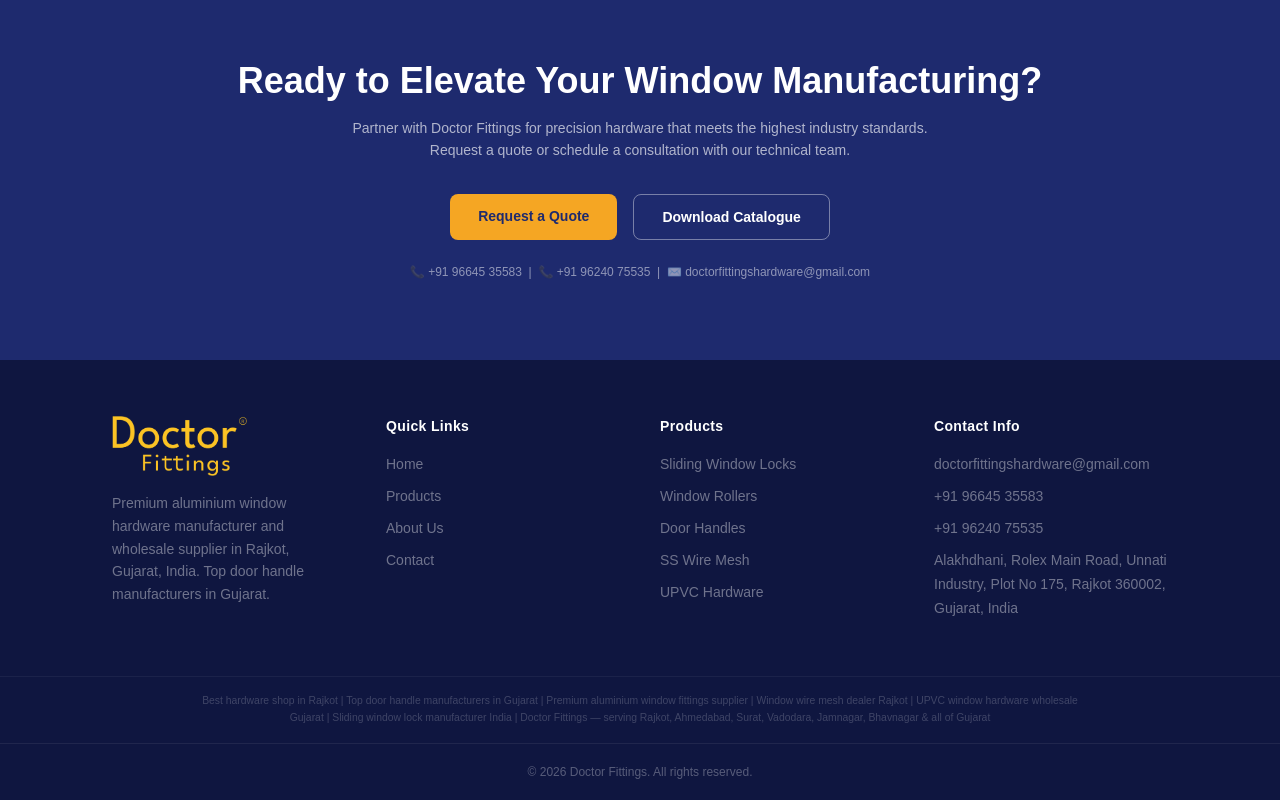
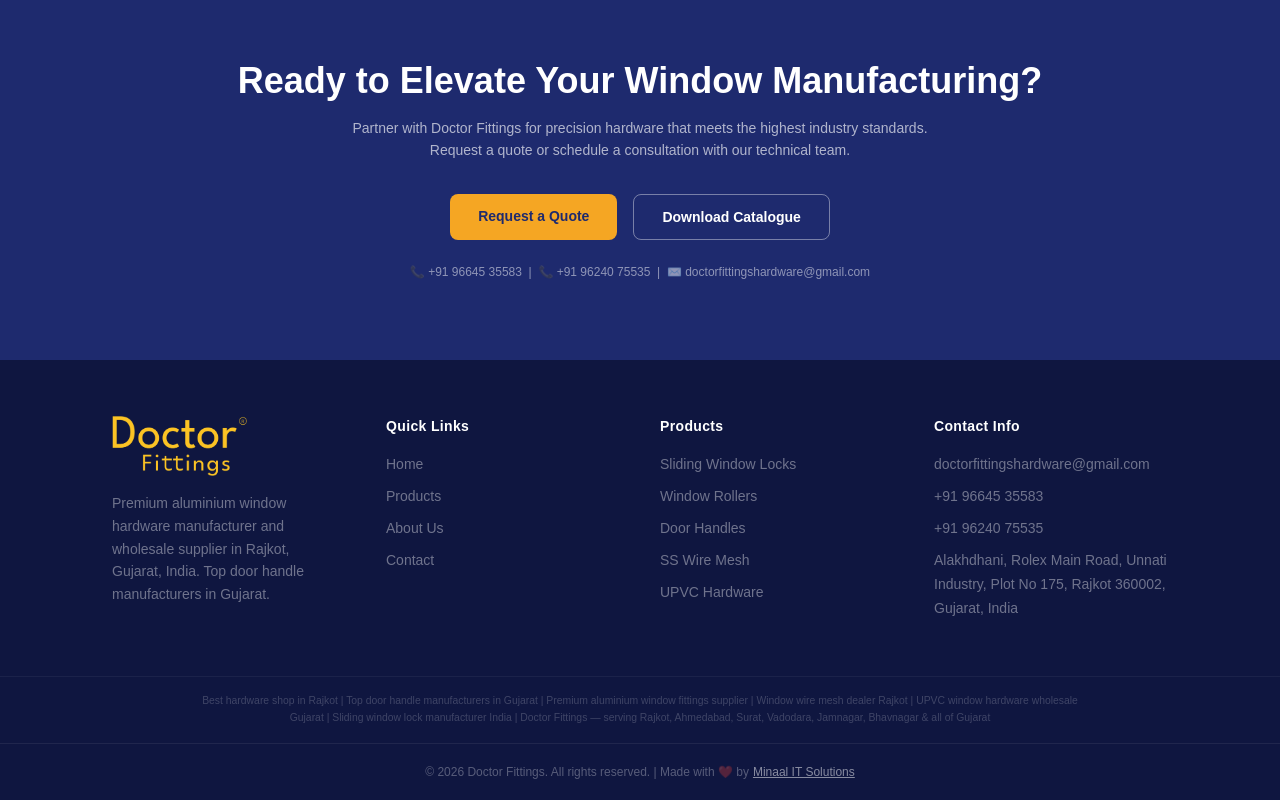
Before and after one commit to akshkalyani/doctor-fittings, a React (Vite) app in the folder doctor-fittings/: page / in a window 1280 px wide. Shown: the part 5083-5883 px from the top of the page. Built offline with nearby package versions, Linux system fonts and the light colour scheme.

Commit message:
V2 Footer

```diff
--- a/doctor-fittings/src/HomePage.jsx
+++ b/doctor-fittings/src/HomePage.jsx
@@ -425,7 +425,15 @@
         </p>
       </div>
       <div className="border-t border-white/[0.07] text-center py-5 text-white/30 text-xs px-4">
-        © 2026 Doctor Fittings. All rights reserved.
+        © 2026 Doctor Fittings. All rights reserved. | Made with ❤️ by
+        <a
+          href="https://minaal.co.in/it"
+          target="_blank"
+          rel="noopener noreferrer"
+          className="text-white/50 hover:text-[#f5a623] underline transition-colors ml-1"
+        >
+          Minaal IT Solutions
+        </a>
       </div>
     </footer>
   );
```
Also changed, not shown: 1 other file (tests, documents, lock files or other folders).
